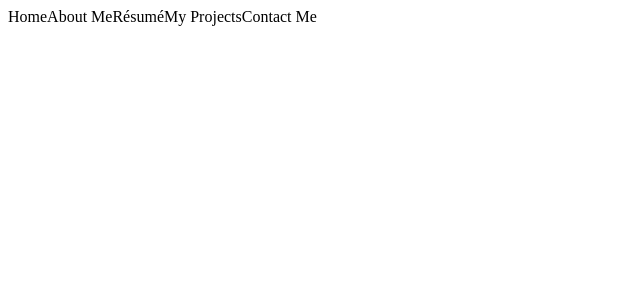
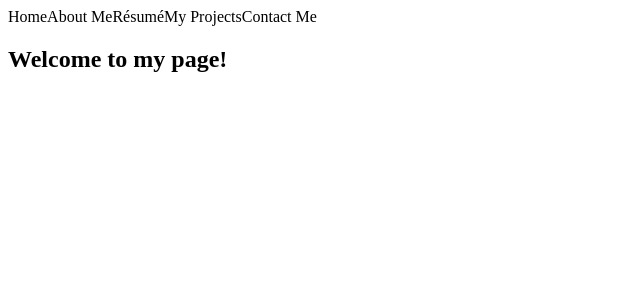
Before and after one commit to mikkelrev22/Michael-s-page, a React app: page / in a window 1280 px wide. Shown: the top 300 px of the page, without its empty margins (0-640 px from the left). Built offline with nearby package versions, Linux system fonts and the light colour scheme; the HTML template or start-up script is replaced by a standard one.

Commit message:
conditional rendering complete

```diff
--- a/client/src/Components/App.jsx
+++ b/client/src/Components/App.jsx
@@ -8,7 +8,7 @@ class App extends React.Component {
   constructor () {
     super ()
     this.state = {
-      view: ''
+      view: ['home']
     }
     this.handleClick = this.handleClick.bind(this)
     this.renderView = this.renderView.bind(this)
@@ -49,6 +49,13 @@ class App extends React.Component {
         <div>
           {this.renderView()}
         </div>
+        <div>
+          {this.state.view[0]==='home' &&
+          <h2>
+          Welcome to my page!
+          </h2>
+        }
+        </div>
       </div>
     )
   }
```
Also changed, not shown: 1 other file (tests, documents, lock files or other folders).
